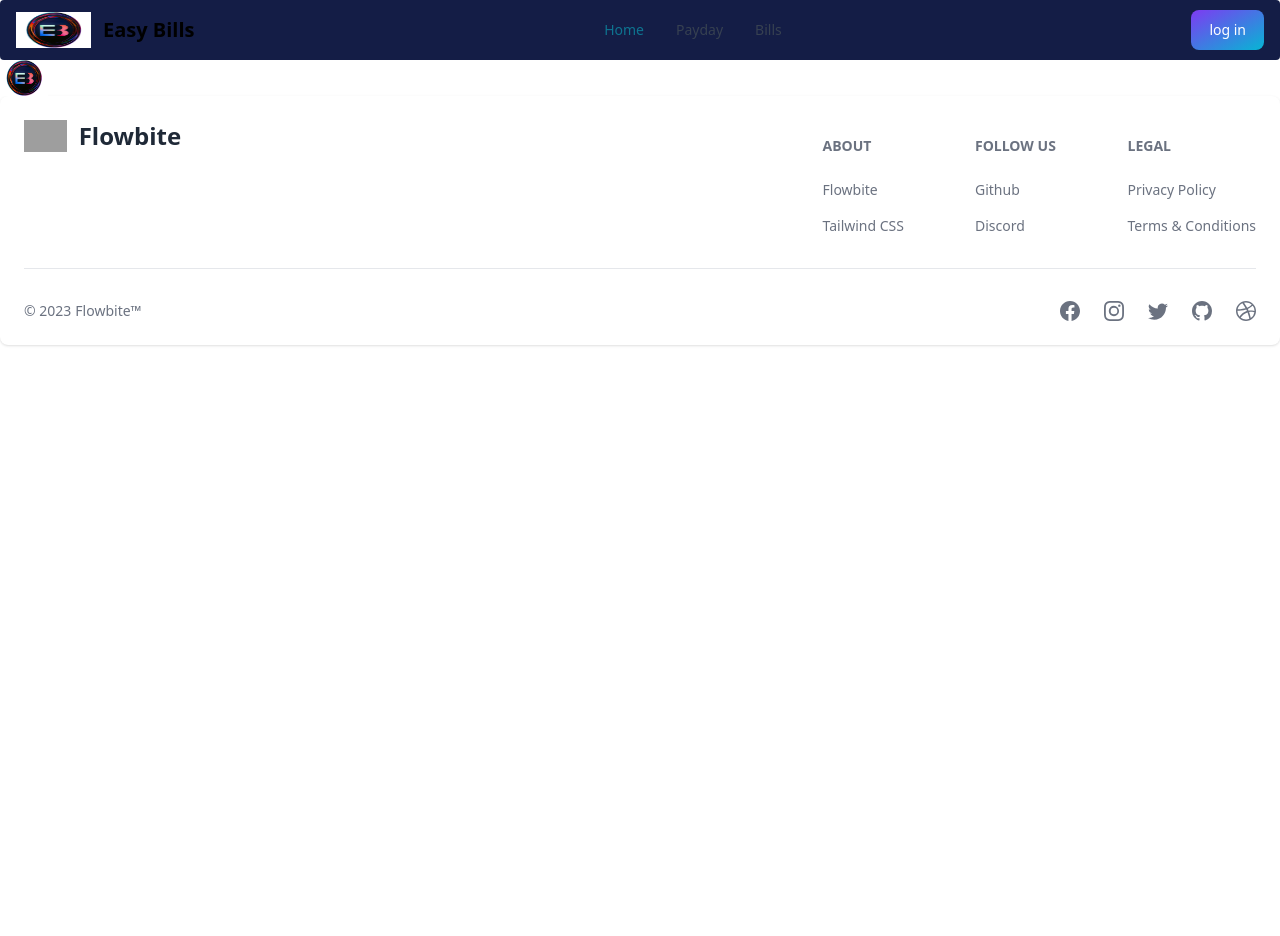
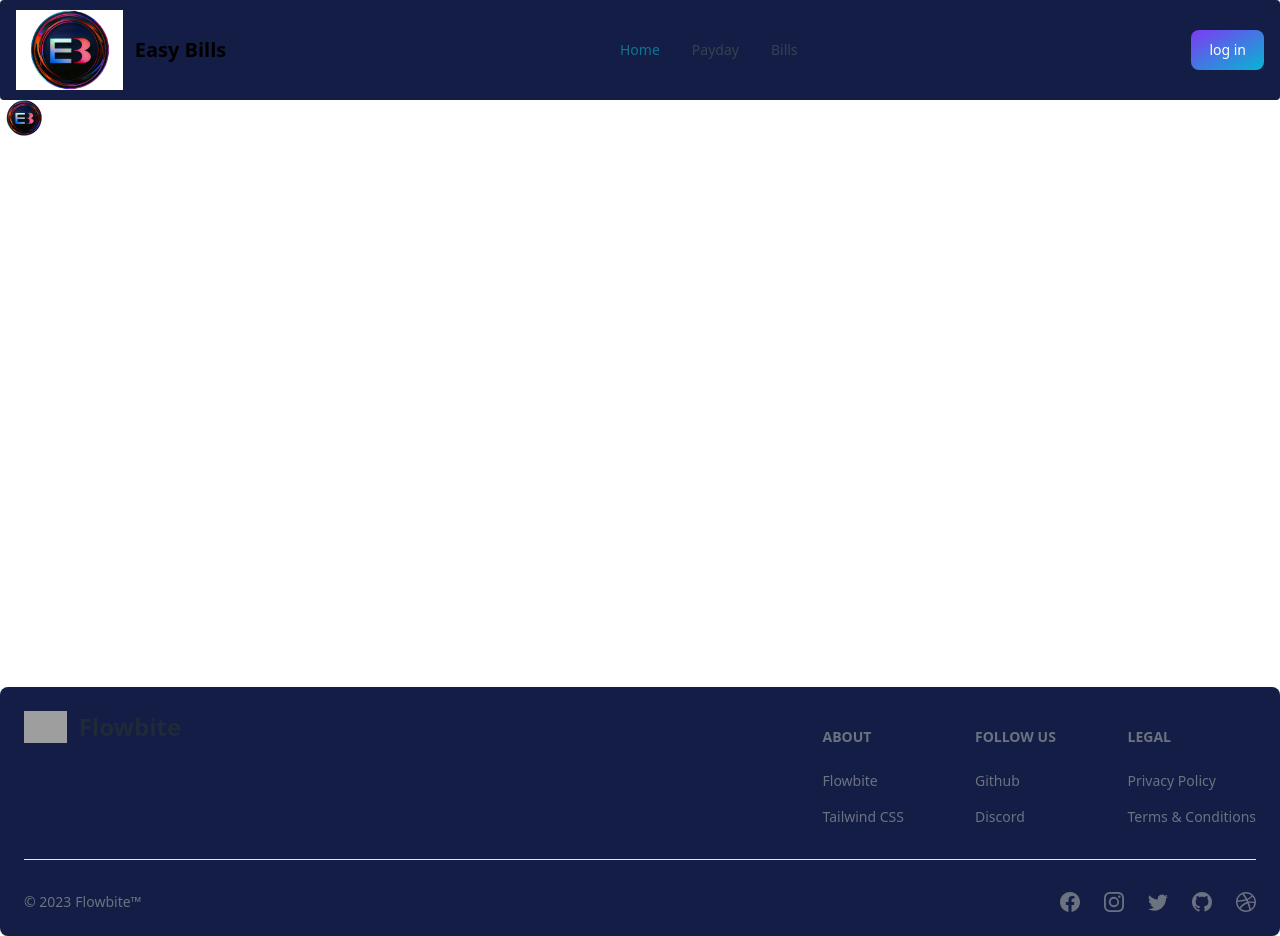
Before and after one commit to tkanney007/TLG-full-stack-project, a React (Create React App) app in the folder frontend/easybills/: page / in a window 1280 px wide. Before the commit the page ends 800 px from the top, so only its background shows below. Built offline with nearby package versions, Linux system fonts and the light colour scheme; grey boxes are pictures that could not be loaded.

Commit message:
adjustments to nav and footer

```diff
--- a/frontend/easybills/src/components/Footer.jsx
+++ b/frontend/easybills/src/components/Footer.jsx
@@ -8,9 +8,17 @@ import {
   BsTwitter,
 } from "react-icons/bs";
 
+const footerStyle = {
+  backgroundColor: "#141d46",
+  width: "100%",
+  position: "absolute",
+  bottom: 0,
+};
+
 export default function FooterCustom() {
   return (
-    <Footer container>
+    <div style={{ position: "relative", minHeight: "100vh" }}>
+    <Footer container style={footerStyle}>
       <div className="w-full">
         <div className="grid w-full justify-between sm:flex sm:justify-between md:flex md:grid-cols-1">
           <div>
@@ -57,6 +65,7 @@ export default function FooterCustom() {
           </div>
         </div>
       </div>
-    </Footer>
+      </Footer>
+    </div>
   );
 }
--- a/frontend/easybills/src/components/Navbar.jsx
+++ b/frontend/easybills/src/components/Navbar.jsx
@@ -1,25 +1,37 @@
 import React from "react";
 import logo from "../assets/logo.jpg";
 import { Navbar, Button } from "flowbite-react";
-import { Link } from 'react-router-dom';
+import { Link } from "react-router-dom";
 
 export default function CustomNavbar() {
   return (
-    <Navbar fluid rounded style={{ backgroundColor: '#141d46' }}>
-      <Navbar.Brand >
-      <Link to="/">
-        <img src={logo} style={{ width: '75px' }} className="mr-3 h-6 sm:h-9" alt="Logo" /></Link>
+    <Navbar
+      fluid
+      rounded
+      style={{ backgroundColor: "#141d46", height: "100px" }}
+    >
+      <Navbar.Brand>
+        <Link to="/">
+          <img
+            src={logo}
+            style={{ height: "80px", width: "auto" }}
+            className="mr-3 h-6 sm:h-9"
+            alt="Logo"
+          />
+        </Link>
         <span className="self-center whitespace-nowrap text-xl font-semibold dark:text-white">
           Easy Bills
         </span>
       </Navbar.Brand>
       <div className="flex md:order-2">
-      <Link to="/login">
-      <Button gradientDuoTone="purpleToBlue">log in</Button>
-      </Link>
+        <Link to="/login">
+          <Button gradientDuoTone="purpleToBlue">log in</Button>
+        </Link>
       </div>
       <Navbar.Collapse>
-        <Navbar.Link href="/" active>Home</Navbar.Link>
+        <Navbar.Link href="/" active>
+          Home
+        </Navbar.Link>
         <Navbar.Link href="#">Payday</Navbar.Link>
         <Navbar.Link href="/bills">Bills</Navbar.Link>
       </Navbar.Collapse>
--- /dev/null
+++ b/frontend/easybills/src/components/Register.jsx
@@ -0,0 +1,46 @@
+import { Button, Checkbox, Label, TextInput } from "flowbite-react";
+import Link from "next/link";
+
+function Component() {
+  return (
+    <form className="flex max-w-md flex-col gap-4">
+      <div>
+        <div className="mb-2 block">
+          <Label htmlFor="email2" value="Your email" />
+        </div>
+        <TextInput
+          id="email2"
+          type="email"
+          placeholder="name@flowbite.com"
+          required
+          shadow
+        />
+      </div>
+      <div>
+        <div className="mb-2 block">
+          <Label htmlFor="password2" value="Your password" />
+        </div>
+        <TextInput id="password2" type="password" required shadow />
+      </div>
+      <div>
+        <div className="mb-2 block">
+          <Label htmlFor="repeat-password" value="Repeat password" />
+        </div>
+        <TextInput id="repeat-password" type="password" required shadow />
+      </div>
+      <div className="flex items-center gap-2">
+        <Checkbox id="agree" />
+        <Label htmlFor="agree" className="flex">
+          I agree with the&nbsp;
+          <Link
+            href="#"
+            className="text-cyan-600 hover:underline dark:text-cyan-500"
+          >
+            terms and conditions
+          </Link>
+        </Label>
+      </div>
+      <Button type="submit">Register new account</Button>
+    </form>
+  );
+}
```
